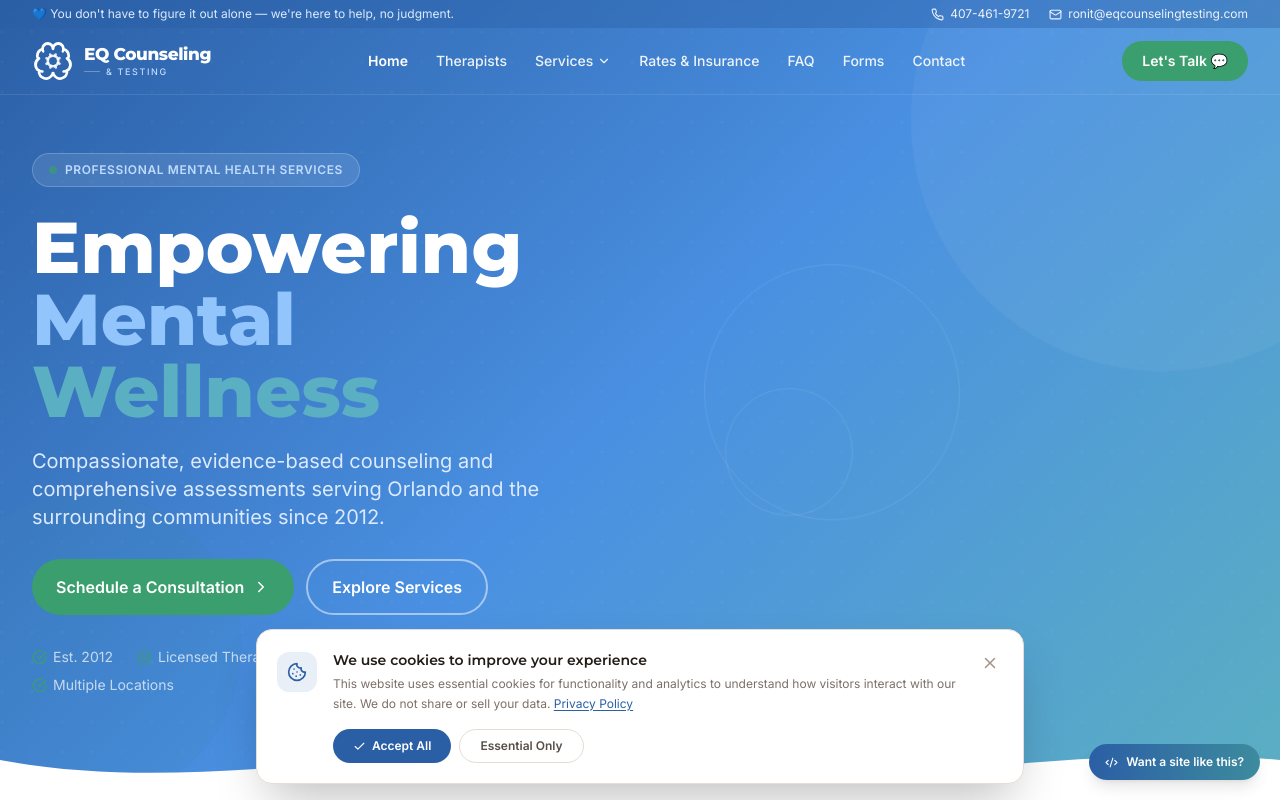
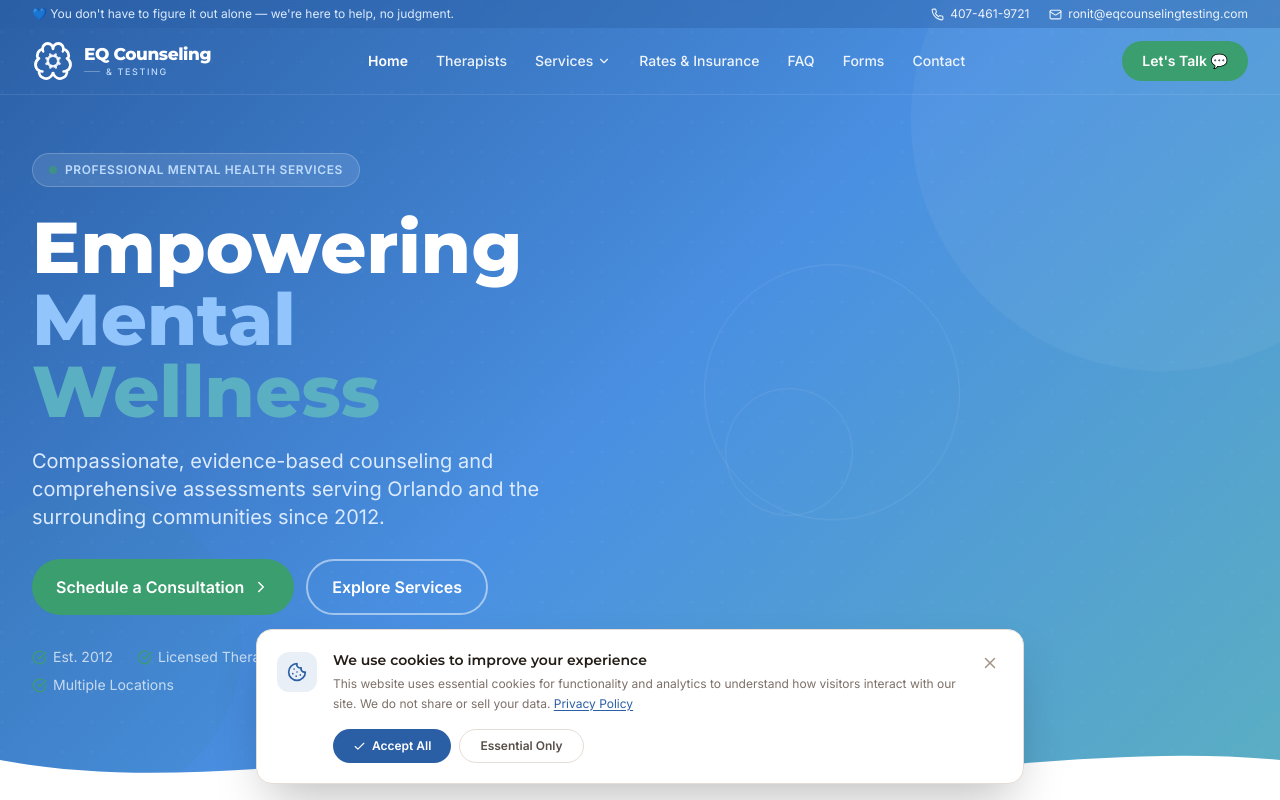
Before and after one commit to shopneckmassager37-cpu/eqcounselingtesting, a Next.js app: page / in a window 1280 px wide. Shown: the top 800 px of the page. Built offline with nearby package versions, Linux system fonts and the light colour scheme.

Commit message:
feat: remove dev credit widget from site
https://claude.ai/code/session_01EpFX5N62iycWBSAjW8aCpV

```diff
--- a/app/layout.tsx
+++ b/app/layout.tsx
@@ -6,7 +6,6 @@ import Footer from '@/components/Footer'
 import CookieBanner from '@/components/CookieBanner'
 import ScrollRevealScript from '@/components/ScrollRevealScript'
 import ScrollProgress from '@/components/ScrollProgress'
-import DevWidget from '@/components/DevWidget'
 
 const inter = Inter({
   subsets: ['latin'],
@@ -115,7 +114,6 @@ export default function RootLayout({ children }: { children: React.ReactNode })
         <Footer />
         <CookieBanner />
         <ScrollRevealScript />
-        <DevWidget />
       </body>
     </html>
   )
```
